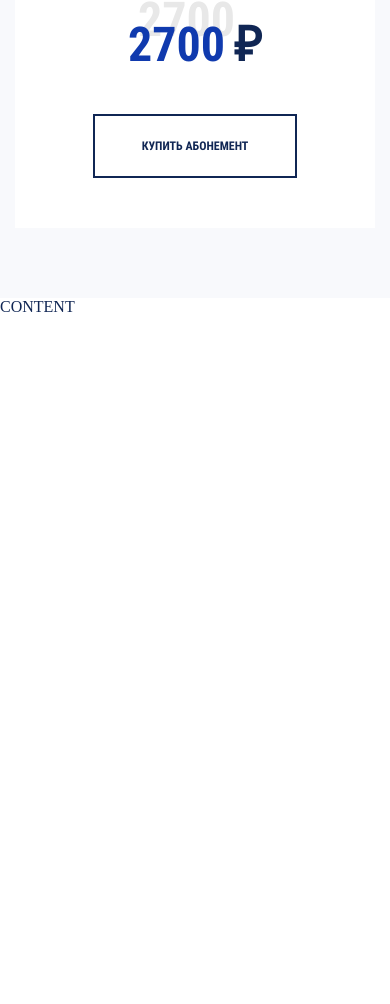
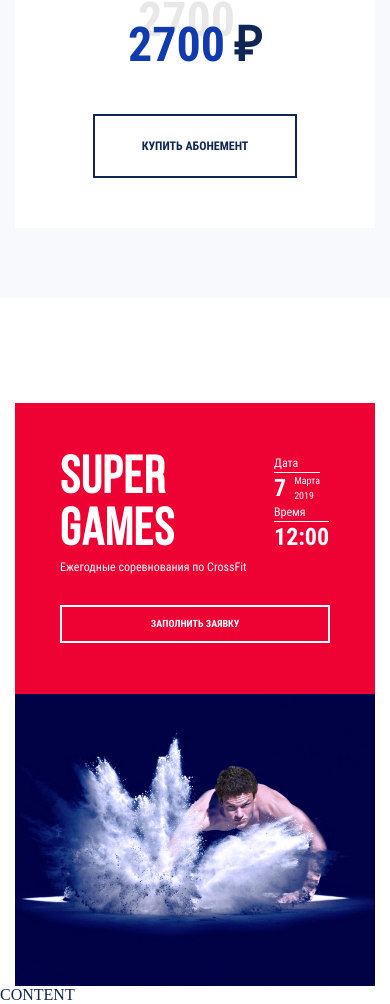
Before and after one commit to WalleQQ/fitness, a website built with webpack: page source/index.html in a window 390 px wide. Shown: the part 2556-3560 px from the top of the page. Before the commit the page ends 2872 px from the top, so only its background shows below. Built offline with nearby package versions, Linux system fonts and the light colour scheme; files whose address does not match are found by name.

Commit message:
добавил блок competitions

```diff
--- a/source/index.html
+++ b/source/index.html
@@ -222,6 +222,27 @@
           </ul>
         </div>
       </section>
+      <div class="wrapper">
+        <section class="competitions">
+          <div class="competitions__content">
+            <h2>SUPER GAMES</h2>
+            <ul class="competitions__data-list">
+              <li class="competitions__data-item">
+                <b>Дата</b>
+                <p><strong>7</strong>Марта 2019</p>
+              </li>
+              <li class="competitions__data-item">
+                <b>Время</b>
+                <p><strong>12:00</strong></p>
+              </li>
+            </ul>
+            <p>Ежегодные соревнования по CrossFit</p>
+            <a href="#" class="competitions__content-button button"
+              >заполнить заявку</a
+            >
+          </div>
+        </section>
+      </div>
     </main>
     <footer>CONTENT</footer>
     <script src="js/vendor.min.js"></script>
--- /dev/null
+++ b/source/sass/blocks/competitions.scss
@@ -0,0 +1,177 @@
+.competitions {
+  position: relative;
+  background-color: $color-torch-red;
+  margin-top: 132px;
+  padding: 88px 0;
+
+  &::before {
+    content: "";
+    position: absolute;
+    top: 0;
+    right: 0;
+    width: 57%;
+    height: 100%;
+    background-image: image-set(
+      url("../img/competitions/competitions.jpg") 1x,
+      url("../img/competitions/competitions@2x.jpg") 2x,
+      url("../img/competitions/competitions.webp") 1x,
+      url("../img/competitions/competitions@2x.webp") 2x
+    );
+    background-position: 50% 50%;
+    background-repeat: no-repeat;
+    background-size: cover;
+  }
+
+  @media (max-width: 1199px) {
+    padding: 51px 0;
+    margin-top: 105px;
+  }
+
+  @media (max-width: 767px) {
+    padding: 51px 0 343px 0;
+    margin-top: 105px;
+
+    &::before {
+      width: 100%;
+      height: 50%;
+      top: 50%;
+    }
+  }
+}
+
+.competitions__content {
+  padding: 0 81px;
+  width: 43%;
+  display: flex;
+  justify-content: space-between;
+  flex-wrap: wrap;
+  color: $color-default-white;
+  height: 100%;
+
+  @media (max-width: 1199px) {
+    padding: 0 45px;
+    height: 100%;
+  }
+
+  @media (max-width: 767px) {
+    width: 100%;
+    height: 50%;
+  }
+}
+
+.competitions__content p {
+  font-family: $ff-roboto-condensed-regular;
+  font-size: 18px;
+  line-height: 150%;
+  margin-bottom: 47px;
+  width: 100%;
+
+  @media (max-width: 1199px) {
+    font-size: 12px;
+    line-height: 150%;
+    margin-bottom: 29px;
+  }
+}
+
+.competitions__content h2 {
+  font-family: $ff-bebas;
+  font-size: 90px;
+  line-height: 90px;
+  letter-spacing: 0.03em;
+  max-width: 201px;
+
+  @media (max-width: 1199px) {
+    font-size: 52px;
+    line-height: 52px;
+    max-width: 117px;
+  }
+}
+
+.competitions__data-list {
+  @include list-zeroing;
+  display: flex;
+  flex-direction: column;
+  row-gap: 10px;
+  margin-bottom: 9px;
+
+  @media (max-width: 1199px) {
+    position: relative;
+    row-gap: 0;
+    margin-bottom: 0;
+  }
+}
+
+.competitions__data-item {
+  max-width: 92px;
+  display: flex;
+  flex-wrap: wrap;
+  row-gap: 2px;
+  align-items: flex-start;
+
+  @media (max-width: 1199px) {
+    max-width: 56px;
+    row-gap: 0;
+  }
+}
+
+.competitions__data-item b {
+  font-family: $ff-roboto-condensed-regular;
+  font-style: normal;
+  font-weight: 400;
+  width: 100%;
+  font-size: 18px;
+
+  @media (max-width: 1199px) {
+    font-size: 12px;
+    line-height: 150%;
+  }
+}
+
+.competitions__data-item p {
+  margin: 0;
+  width: min-content;
+  display: flex;
+  align-items: center;
+  column-gap: 8px;
+  font-family: $ff-roboto-condensed-regular;
+  font-style: normal;
+  font-weight: 400;
+  font-size: 14px;
+  line-height: 150%;
+  border-top: 1px solid $color-default-white;
+
+  @media (max-width: 1199px) {
+    font-size: 10px;
+    line-height: 150%;
+    margin: 0;
+  }
+}
+
+.competitions__data-item strong {
+  font-family: $ff-roboto-condensed-bold;
+  font-style: normal;
+  font-weight: 700;
+  font-size: 40px;
+  line-height: 150%;
+
+  @media (max-width: 1199px) {
+    font-size: 24px;
+    line-height: 128%;
+  }
+}
+
+.competitions__content-button {
+  padding: 23px;
+  display: flex;
+  justify-content: center;
+  align-items: center;
+  width: 100%;
+  border: 4px solid $color-default-white;
+
+  @media (max-width: 1199px) {
+    padding: 11px;
+    font-size: 10px;
+    line-height: 12px;
+    border: 2px solid $color-default-white;
+  }
+}
--- a/source/sass/style.scss
+++ b/source/sass/style.scss
@@ -12,3 +12,4 @@
 @import "blocks/promo";
 @import "blocks/gym";
 @import "blocks/subscriptions";
+@import "blocks/competitions";
```
Also changed, not shown: build/css/style.css, build/css/style.min.css, build/index.html, 1 other file.
